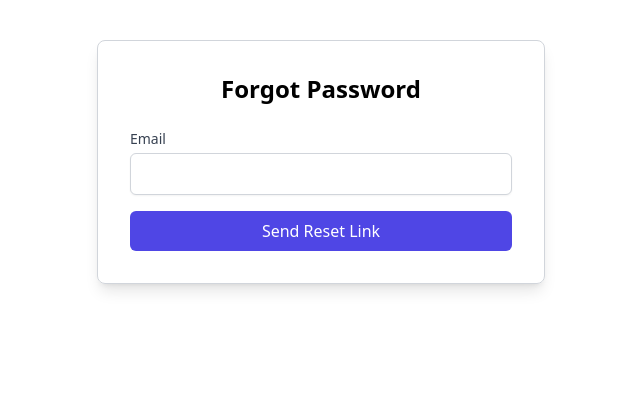
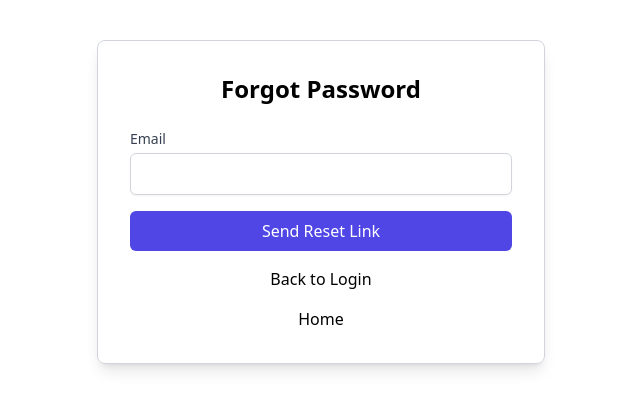
Before and after one commit to anandk1997/vizamentor, a Next.js app: page /forgot in a window 1280 px wide. Shown: the top 410 px of the page, without its empty margins (319-959 px from the left). Built offline with nearby package versions, Linux system fonts and the light colour scheme; a web font is replaced by a local one.

Commit message:
forgot password

```diff
--- a/src/app/(auth)/forgot/page.tsx
+++ b/src/app/(auth)/forgot/page.tsx
@@ -1,14 +1,19 @@
 "use client";
 
 import axios from "axios";
+import Link from "next/link";
 import { FormEvent, useState } from "react";
 import toast from "react-hot-toast";
 
 export default function ForgotPasswordForm() {
   const [email, setEmail] = useState("");
 
+  const [isLoading, setIsLoading] = useState(false);
+
   const handleForgotPassword = async (e: FormEvent<HTMLFormElement>) => {
     e.preventDefault();
+
+    setIsLoading(true);
 
     try {
       await axios.post("/api/forgot", { email });
@@ -19,6 +24,8 @@ export default function ForgotPasswordForm() {
         error?.response?.data?.message ??
           "Something went wrong. Please try again.",
       );
+    } finally {
+      setIsLoading(false);
     }
   };
 
@@ -45,10 +52,25 @@ export default function ForgotPasswordForm() {
 
         <button
           type="submit"
+          disabled={isLoading}
           className="w-full bg-indigo-600 text-white py-2 px-4 rounded-md hover:bg-indigo-700 focus:outline-none focus:ring-2 focus:ring-indigo-500 focus:ring-offset-2"
         >
-          Send Reset Link
+          {isLoading ? "loading" : "Send Reset Link"}
         </button>
+
+        <Link
+          href={"/sign-in"}
+          className="mt-7 text-center flex m-auto justify-center"
+        >
+          Back to Login
+        </Link>
+
+        <Link
+          href={"/"}
+          className="mt-7 text-center flex m-auto justify-center"
+        >
+          Home
+        </Link>
       </form>
     </div>
   );
--- a/src/app/(auth)/reset/page.tsx
+++ b/src/app/(auth)/reset/page.tsx
@@ -4,9 +4,12 @@ import { FormEvent, useState } from "react";
 import { useRouter, useSearchParams } from "next/navigation";
 import toast from "react-hot-toast";
 import axios from "axios";
+import Link from "next/link";
 
 export default function ResetPasswordForm() {
   const [password, setPassword] = useState("");
+
+  const [isLoading, setIsLoading] = useState(false);
 
   const router = useRouter();
 
@@ -16,6 +19,8 @@ export default function ResetPasswordForm() {
 
   const handleResetPassword = async (e: FormEvent<HTMLFormElement>) => {
     e.preventDefault();
+
+    setIsLoading(true);
 
     try {
       await axios.post("/api/reset", {
@@ -31,6 +36,8 @@ export default function ResetPasswordForm() {
         error?.response?.data?.message ??
           "Something went wrong. Please try again.",
       );
+    } finally {
+      setIsLoading(false);
     }
   };
 
@@ -54,12 +61,27 @@ export default function ResetPasswordForm() {
             className="mt-1 block w-full px-3 py-2 border border-gray-300 rounded-md shadow-sm focus:outline-none focus:ring-indigo-500 focus:border-indigo-500"
           />
         </div>
+
         <button
           type="submit"
           className="w-full bg-indigo-600 text-white py-2 px-4 rounded-md hover:bg-indigo-700 focus:outline-none focus:ring-2 focus:ring-indigo-500 focus:ring-offset-2"
         >
-          Reset Password
+          {isLoading ? "loading" : "Reset Password"}
         </button>
+
+        <Link
+          href={"/sign-in"}
+          className="mt-7 text-center flex m-auto justify-center"
+        >
+          Back to Login
+        </Link>
+
+        <Link
+          href={"/"}
+          className="mt-7 text-center flex m-auto justify-center"
+        >
+          Home
+        </Link>
       </form>
     </div>
   );
--- a/src/app/sign-in/page.tsx
+++ b/src/app/sign-in/page.tsx
@@ -93,11 +93,25 @@ export default function LoginForm() {
         </button>
 
         <Link
+          href={"/forgot"}
+          className="mt-7 text-center flex m-auto justify-center"
+        >
+          Forgot Password
+        </Link>
+
+        <Link
           href={"/sign-up"}
           className="mt-7 text-center flex m-auto justify-center"
         >
           Back to Signup
         </Link>
+
+        <Link
+          href={"/"}
+          className="mt-7 text-center flex m-auto justify-center"
+        >
+          Home
+        </Link>
       </form>
     </div>
   );
--- a/src/app/sign-up/page.tsx
+++ b/src/app/sign-up/page.tsx
@@ -157,6 +157,13 @@ export default function SignupForm() {
           >
             Back to Login
           </Link>
+
+          <Link
+            href={"/"}
+            className="mt-7 text-center flex m-auto justify-center"
+          >
+            Home
+          </Link>
         </form>
       </div>
     </div>
```
